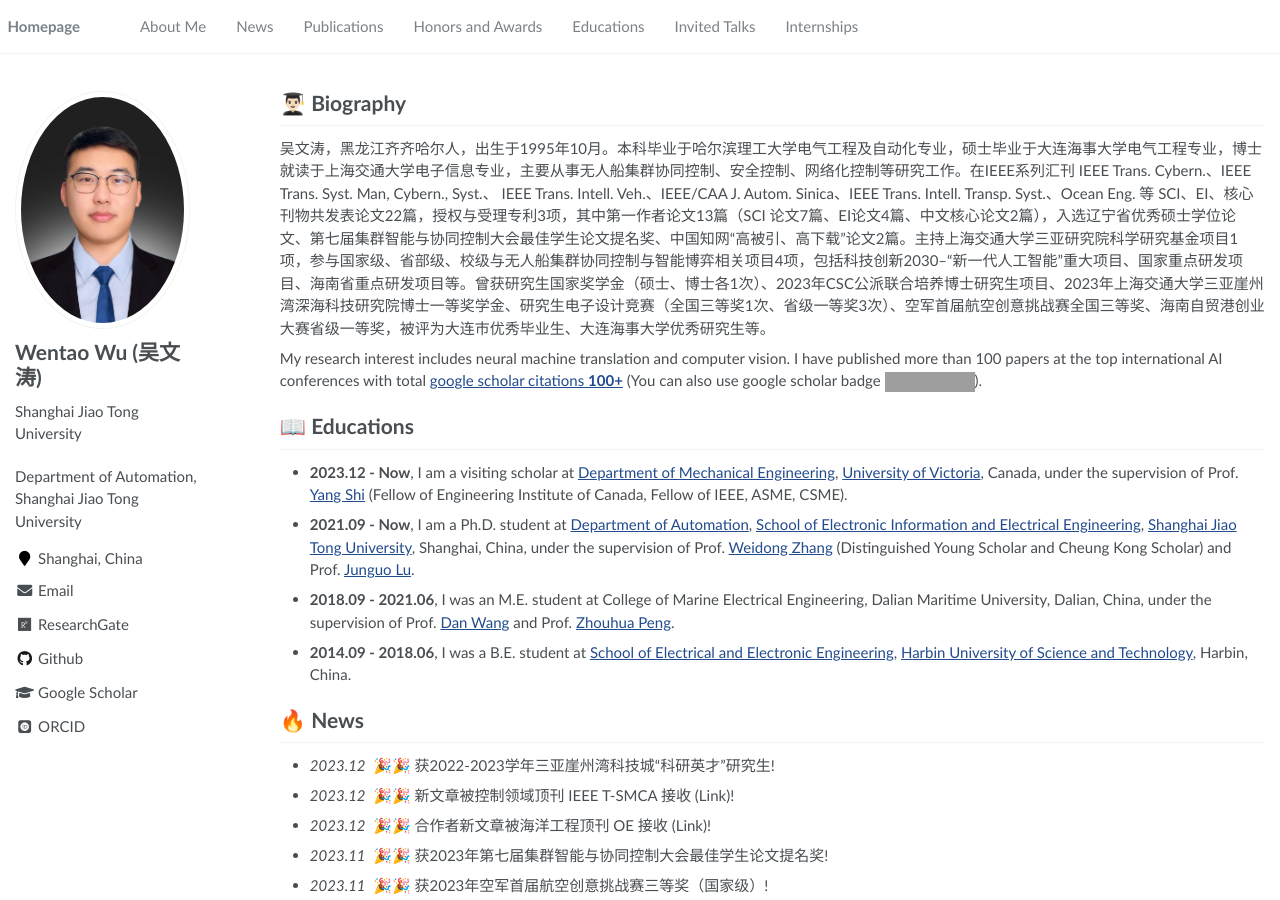
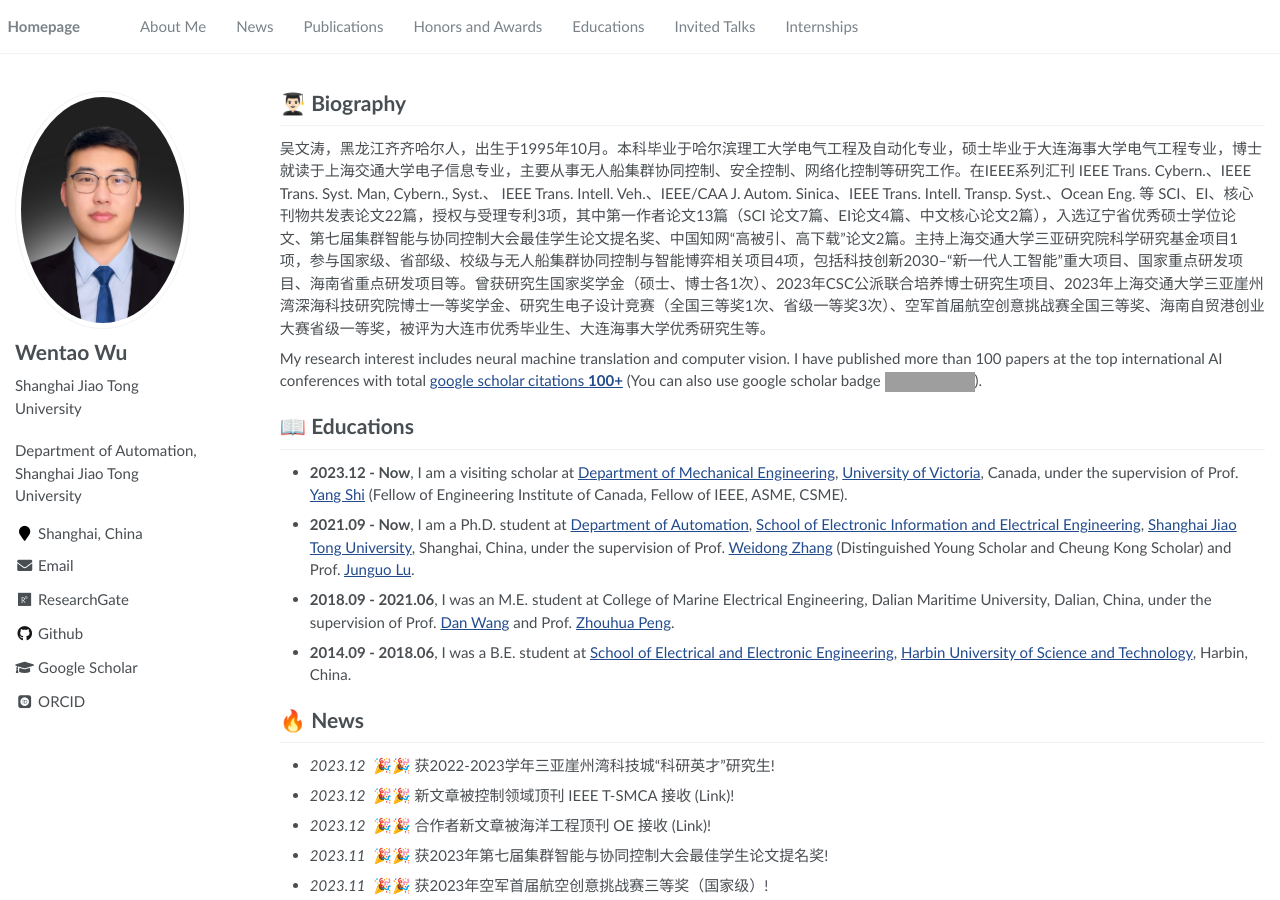
Before and after one commit to wwtsjtu/wwt.github.io, a Jekyll site: the page built from _pages/about.md, in a window 1280 px wide and 900 px high. Built offline with Jekyll 4.4.1, drawn with Linux system fonts in a browser that asks for light colours; some web fonts are replaced; grey boxes are pictures that could not be loaded.

Commit message:
Update _config.yml

```diff
--- a/_config.yml
+++ b/_config.yml
@@ -6,7 +6,7 @@
 # `jekyll serve`. If you change this file, please restart the server process.
 
 # Site Settings
-title                    : "Wentao Wu (吴文涛)"
+title                    : "Wentao Wu"
 description              : "Department of Automation, Shanghai Jiao Tong University"
 repository               : "wwtsjtu/wwt.github.io"
 google_scholar_stats_use_cdn : true
@@ -21,7 +21,7 @@ baidu_site_verification  :  # get baidu_site_verification from https://ziyuan.ba
 
 # Site Author
 author:
-  name             : "Wentao Wu (吴文涛)"
+  name             : "Wentao Wu"
   avatar           : "images/avatar.jpg"
   bio              : "Shanghai Jiao Tong University"
   location         : "Shanghai, China"
```
